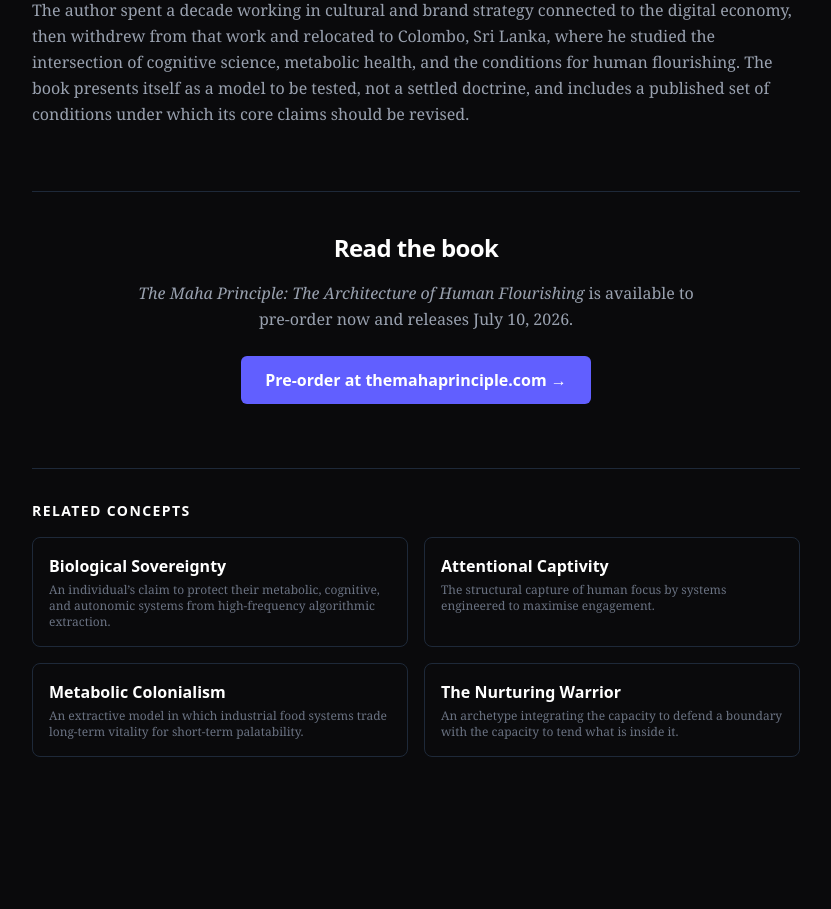
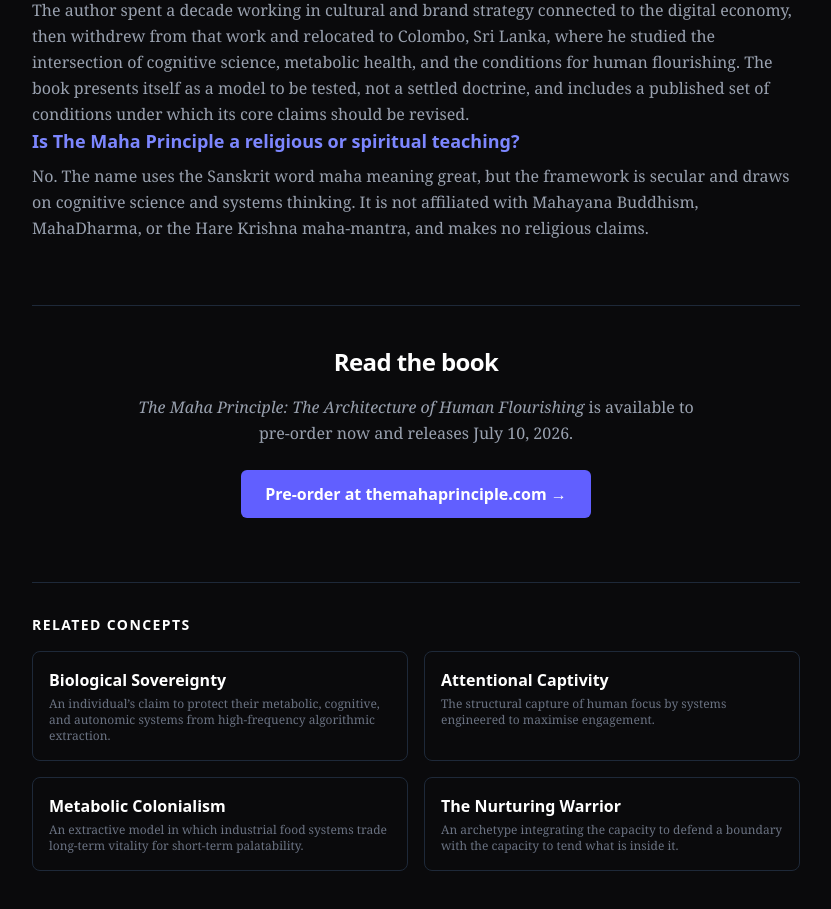
Before and after one commit to mayonerajan/mayone-dossier, a Next.js app: page /concepts/the-maha-principle in a window 1280 px wide. Shown: the part 2020-2929 px from the top of the page, without its empty margins (224-1055 px from the left). Before the commit the page ends 2889 px from the top, so only its background shows below. Built offline with nearby package versions, Linux system fonts and the light colour scheme.

Commit message:
site update

```diff
--- a/app/concepts/the-maha-principle/page.tsx
+++ b/app/concepts/the-maha-principle/page.tsx
@@ -29,21 +29,24 @@ export default function MahaPrinciplePage() {
   const jsonLd = {
     '@context': 'https://schema.org',
     '@graph': [
-      {
+            {
         '@type': 'Person',
         '@id': PERSON_ID,
         name: 'Mayone Maha Rajan',
         url: 'https://www.mayonemaharajan.com/',
-        // sameAs ties this author identity to the book's commercial home, so
-        // crawlers + LLMs resolve one person across both sites.
-        sameAs: [BOOK_SITE],
-        // ⚠️ RECONCILE: this description says "Strategist and researcher" with a
-        // brand-strategy origin. themahaprinciple.com + the Amazon bio lead with
-        // "cognitive science, UC San Diego." Pick the accurate version and make
-        // all three sources match — conflicting bios weaken the entity signal.
-        jobTitle: 'Strategist and researcher',
-        description:
-          'Strategist and researcher writing at the intersection of cognitive science, metabolic health, and digital autonomy. Author of The Maha Principle.',
+        sameAs: [
+          BOOK_SITE,
+          'https://www.facebook.com/622592662',
+          'https://www.instagram.com/mayon_rajan',
+          'https://themahaprinciple.com/#author'
+        ],
+        jobTitle: 'Cultural strategist, author, and technology founder',
+        description: 'Cultural strategist, author, and technology founder working at the intersection of cognitive science, applied cybernetics, and agentic systems. Trained in Cognitive Science at UC San Diego. Author of The Maha Principle.',
+        alumniOf: {
+          '@type': 'CollegeOrUniversity',
+          name: 'University of California, San Diego'
+        },
+        knowsAbout: ['Cognitive Science', 'Metabolic Health', 'Systems Thinking', 'Biological Sovereignty', 'Digital Autonomy']
       },
       {
         '@type': 'Book',
@@ -52,7 +55,7 @@ export default function MahaPrinciplePage() {
         author: { '@id': PERSON_ID },
         inLanguage: 'en',
         // Links the concept-page Book node to the commercial site + retail listing.
-        sameAs: [BOOK_SITE],
+        sameAs: [BOOK_SITE, AMAZON_URL],
         about: [
           'Biological sovereignty',
           'Attention',
@@ -117,7 +120,24 @@ export default function MahaPrinciplePage() {
               text: 'The author spent a decade working in cultural and brand strategy connected to the digital economy, then withdrew from that work and relocated to Colombo, Sri Lanka, where he studied the intersection of cognitive science, metabolic health, and the conditions for human flourishing. The book presents itself as a model to be tested, not a settled doctrine, and includes a published set of conditions under which its core claims should be revised.',
             },
           },
+          {
+            '@type': 'Question',
+            name: 'Is The Maha Principle a religious or spiritual teaching?',
+            acceptedAnswer: {
+              '@type': 'Answer',
+              text: 'No. The name uses the Sanskrit word maha meaning great, but the framework is secular and draws on cognitive science and systems thinking. It is not affiliated with Mahayana Buddhism, MahaDharma, or the Hare Krishna maha-mantra, and makes no religious claims.',
+            },
+          },
         ],
+      },
+      {
+        '@type': 'BreadcrumbList',
+        '@id': PAGE_URL + '#breadcrumb',
+        itemListElement: [
+          {'@type': 'ListItem', position: 1, name: 'Home', item: 'https://www.mayonemaharajan.com/'},
+          {'@type': 'ListItem', position: 2, name: 'Concepts', item: 'https://www.mayonemaharajan.com/concepts'},
+          {'@type': 'ListItem', position: 3, name: 'The Maha Principle', item: PAGE_URL}
+        ]
       },
     ],
   };
@@ -266,7 +286,15 @@ export default function MahaPrinciplePage() {
               a settled doctrine, and includes a published set of conditions under which its core
               claims should be revised.
             </p>
+                    <div>
+            <h3 className="font-sans font-semibold text-lg text-indigo-400 mb-2">
+              Is The Maha Principle a religious or spiritual teaching?
+            </h3>
+            <p className="font-serif text-gray-400 leading-relaxed">
+              No. The name uses the Sanskrit word maha meaning great, but the framework is secular and draws on cognitive science and systems thinking. It is not affiliated with Mahayana Buddhism, MahaDharma, or the Hare Krishna maha-mantra, and makes no religious claims.
+            </p>
           </div>
+        </div>
         </div>
       </section>
 
```
